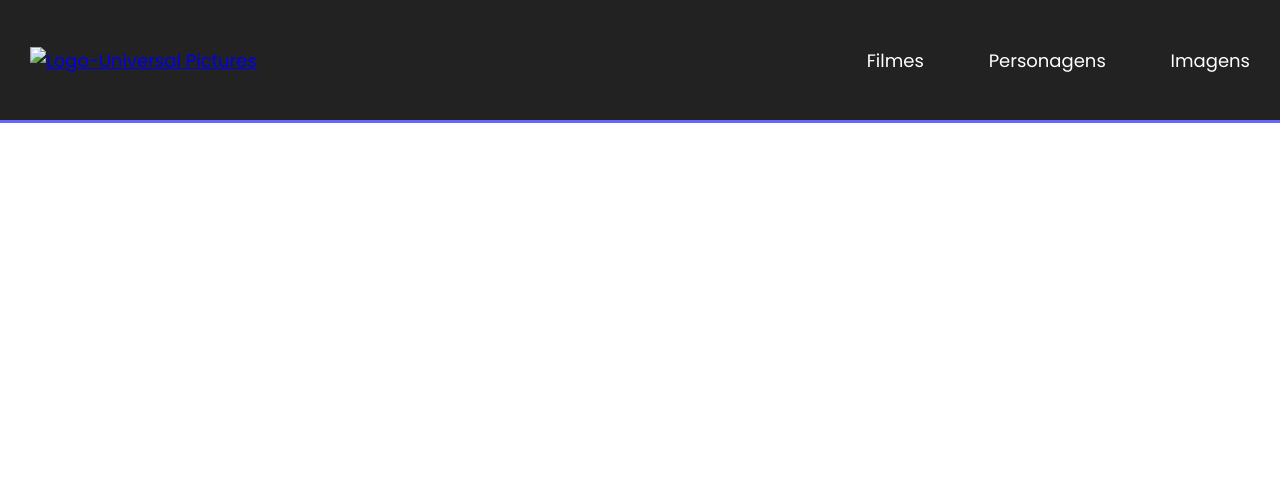
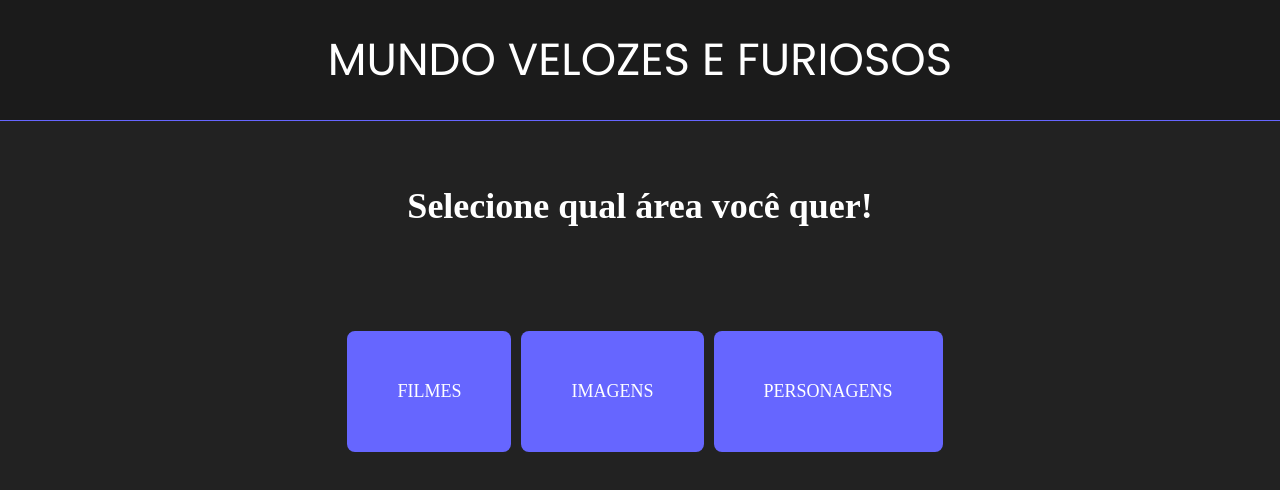
Before and after one commit to donattinho/Projeto-Fast-and--Furious, a plain HTML site: page index.html in a window 1280 px wide. Drawn offline with Linux system fonts and the light colour scheme.

Commit message:
Pagina Index finalizada

```diff
--- a/css/style.css
+++ b/css/style.css
@@ -3,47 +3,71 @@ body {
     padding: 0;
     box-sizing: border-box;
     font-size: 18px;
+    background-color: #222222;
 }
 
-/*HEADER*/
+/*********************************************************************************HEADER****************************/
 
 
 .cabecalho {
-    background-color: #222222;
+    background-color: #1b1b1b;
     display: flex;
-    justify-content: space-between;
+    justify-content: center;
     align-items: center;
     width: 100%;
     height: 120px;
-    flex-flow: row wrap;
+
     font-family: 'Poppins', sans-serif;
-    border-bottom: 3px solid #6666FF;
+    border-bottom: 1px solid #6666FF;
+    margin-bottom: 40px;
 }
 
-ul {
-    list-style: none;
-}
-
-li {
-    display: inline;
-    padding: 30px;
+.title-header {
+    font-size: 45px;
+    color: white;
+    text-decoration: none;
 
 }
 
-li a {
-    color: white;
-    text-decoration: none;
+.title-header:hover {
+    border-bottom: 1px solid #6666FF;
 }
 
-li a:hover {
-    padding: 12px;
+
+
+/**************************************************************MAIN*****************************************************************************/
+
+.title {
+    color: white;
+    display: flex;
+    justify-content: center;
+    align-items: center;
+}
+
+.select {
+    margin-top: 80px;
+    display: flex;
+    flex-direction: row;
+    align-items: center;
+    justify-content: center;
+}
+
+.link-select {
+    text-transform: uppercase;
+    color: white;
+    padding: 50px;
+    margin-left: 10px;
+    text-decoration: none;
+    background-color: #6666FF;
     border-radius: 8px;
-    background-color: #2c2b2b;
-    border-bottom: 3px solid #6666FF;
-    transition-duration: 0.365s;
 
 }
 
-.logo {
-    margin-left: 30px;
+.link-select:hover {
+    padding: 55px;
+    background-color: #1b1b1b;
+    transition: 0.385s;
+    color: #6666FF;
+
+
 }
--- a/index.html
+++ b/index.html
@@ -16,20 +16,25 @@
     <header>
         <div class="cabecalho">
             <div class="logo">
-                <a href="#"><img src="/img/logo.png" alt="Logo-Universal Pictures"></a>
+                <a href="/index.html" class="title-header">MUNDO VELOZES E FURIOSOS</a>
             </div>
-            <nav>
-                <div class="menu-nav">
-                    <ul>
-                        <li><a href="#">Filmes</a></li>
-                        <li><a href="#">Personagens</a></li>
-                        <li><a href="#">Imagens</a></li>
-                    </ul>
-                </div>
-            </nav>
+
 
         </div>
     </header>
+
+    <main>
+        <div class="title">
+            <h1>Selecione qual área você quer!</h1>
+        </div>
+
+        <div class="select">
+            <a href="/filmes.html" class="link-select" target="blank">Filmes</a>
+            <a href="/imagens.html" class="link-select" target="blank">Imagens</a>
+            <a href="/personagens.html" class="link-select" target="blank">Personagens</a>
+        </div>
+    </main>
+
 </body>
 
 </html>
```
Also changed, not shown: filmes.html (added), imagens.html (added), personagens.html (added).
